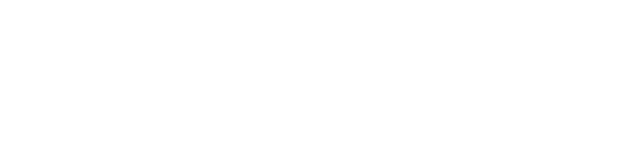
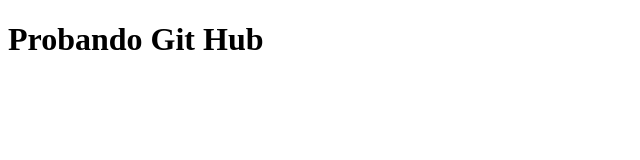
Before and after one commit to axter89/GoIt-FSDeveloper, a plain HTML site: page index.html in a window 1280 px wide. Shown: the whole page, without its empty margins (0-640 px from the left). Drawn offline with Linux system fonts and the light colour scheme.

Commit message:
Second Commit

```diff
--- a/index.html
+++ b/index.html
@@ -7,6 +7,7 @@
     <title>Document</title>
 </head>
 <body>
+    <h1> Probando Git Hub</h1>
 
 </body>
 </html>
```
